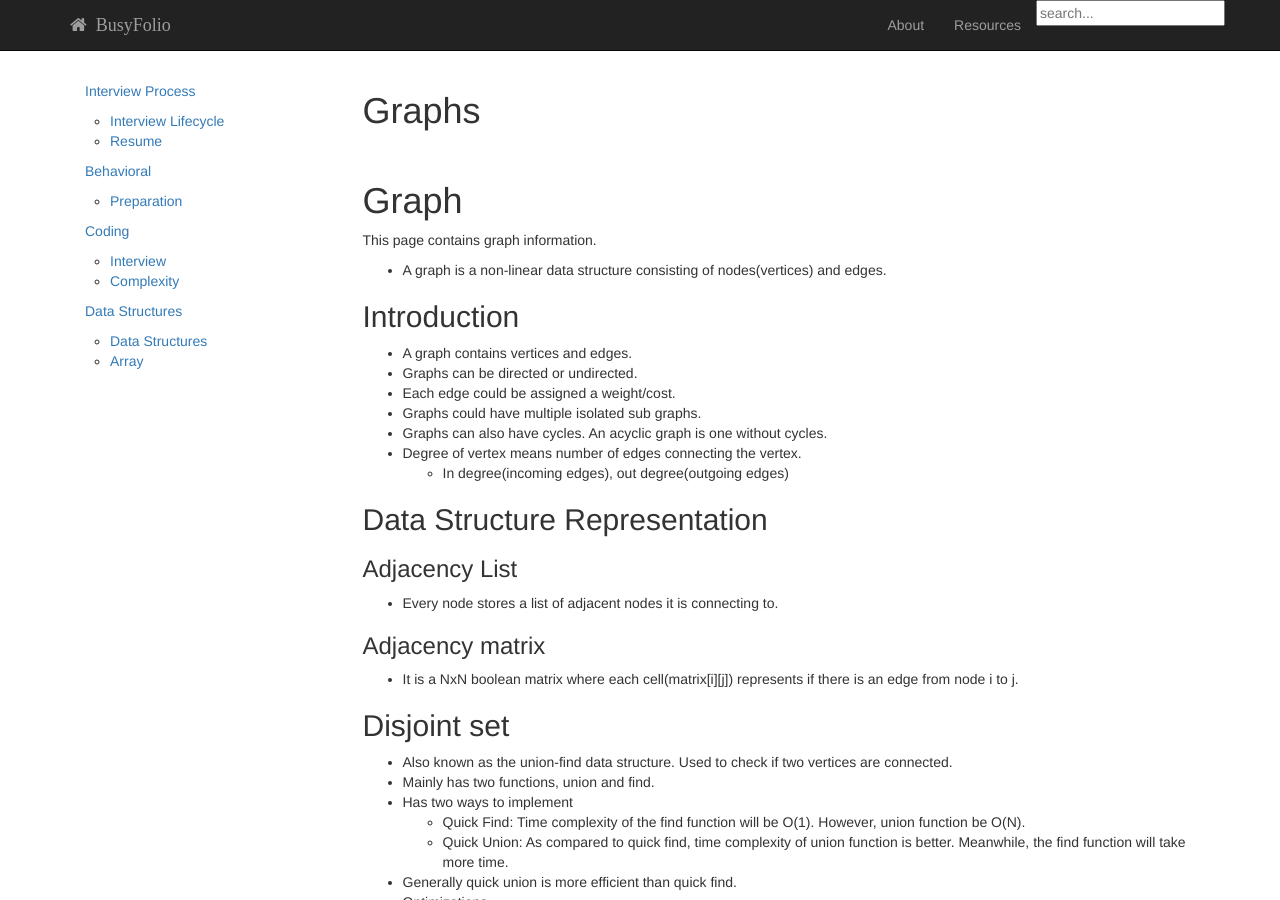
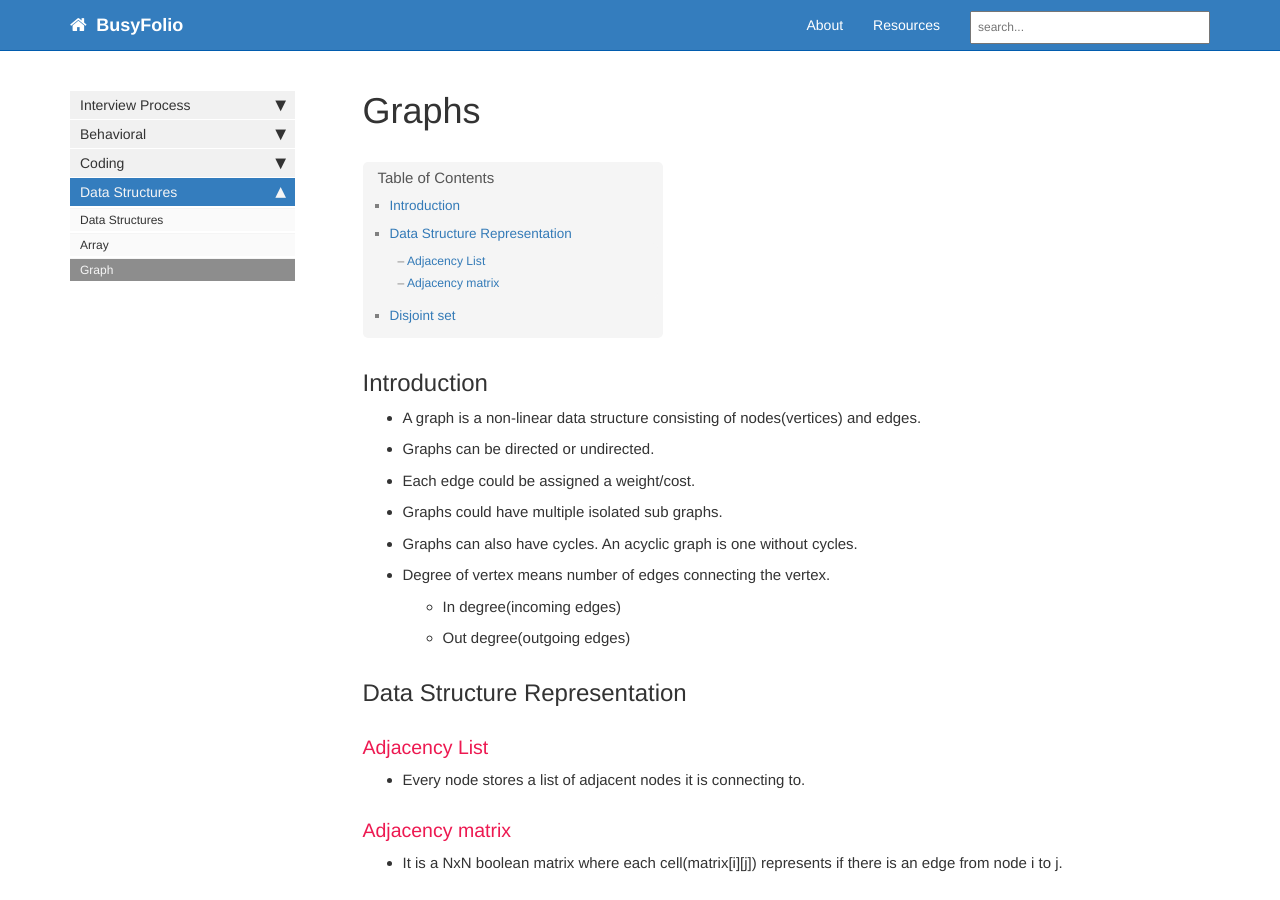
Before and after one commit to bzthin/bzthin.github.io, a Jekyll site: the page built from pages/technical/coding/data_structures/graph.md, in a window 1280 px wide and 900 px high. Built offline with Jekyll 4.4.1, drawn with Linux system fonts in a browser that asks for light colours; nearby versions of some CDN libraries; library files that are not in the unit come from our copies; comment, search, counter and statistics services are not loaded; some of the changed text lies outside the part shown.

Commit message:
Update graph

```diff
--- a/pages/technical/coding/data_structures/graph.md
+++ b/pages/technical/coding/data_structures/graph.md
@@ -1,27 +1,18 @@
 ---
 title: Graphs
-tags:
-keywords:
-last_updated: Oct 2, 2022
-summary:
 sidebar: technical_sidebar
-permalink: /data-structures_graph/
+permalink: /data_structures_graph
 ---
 
-# Graph
-This page contains graph information.
+## Introduction
 - A graph is a non-linear data structure consisting of nodes(vertices) and edges.
-
-
-## Introduction
-- A graph contains vertices and edges.
 - Graphs can be directed or undirected.
 - Each edge could be assigned a weight/cost.
 - Graphs could have multiple isolated sub graphs.
 - Graphs can also have cycles. An acyclic graph is one without cycles.
 - Degree of vertex means number of edges connecting the vertex.
-  - In degree(incoming edges),  out degree(outgoing edges)
-
+  - In degree(incoming edges)
+  - Out degree(outgoing edges)
 
 ## Data Structure Representation
 ### Adjacency List
@@ -29,7 +20,6 @@ This page contains graph information.
 
 ### Adjacency matrix
 - It is a NxN boolean matrix where each cell(matrix[i][j]) represents if there is an edge from node i to j.
-
 
 ## Disjoint set
 - Also known as the union-find data structure. Used to check if two vertices are connected.
```
Also changed, not shown: _data/sidebars/technical_sidebar.yml (+3 -4 lines), pages/technical/coding/data_structures/array.md (+1 -2 lines).
